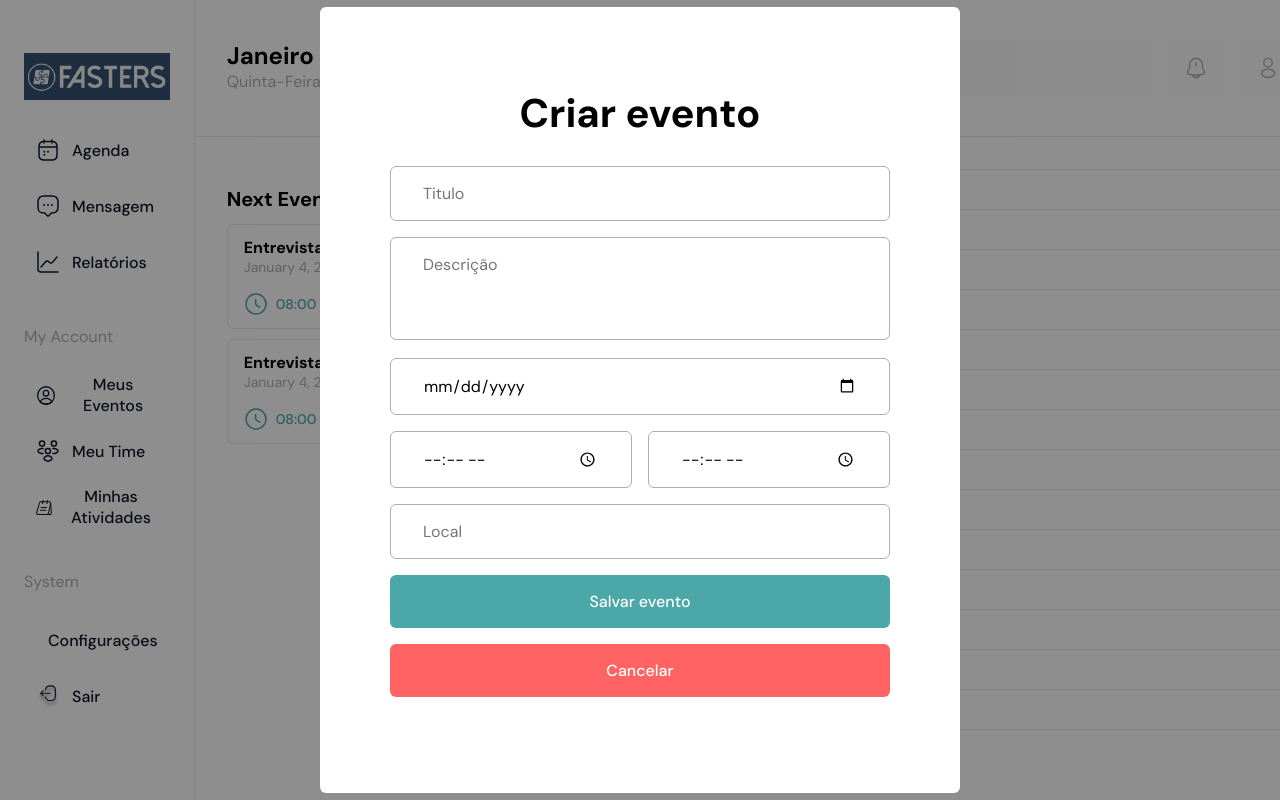
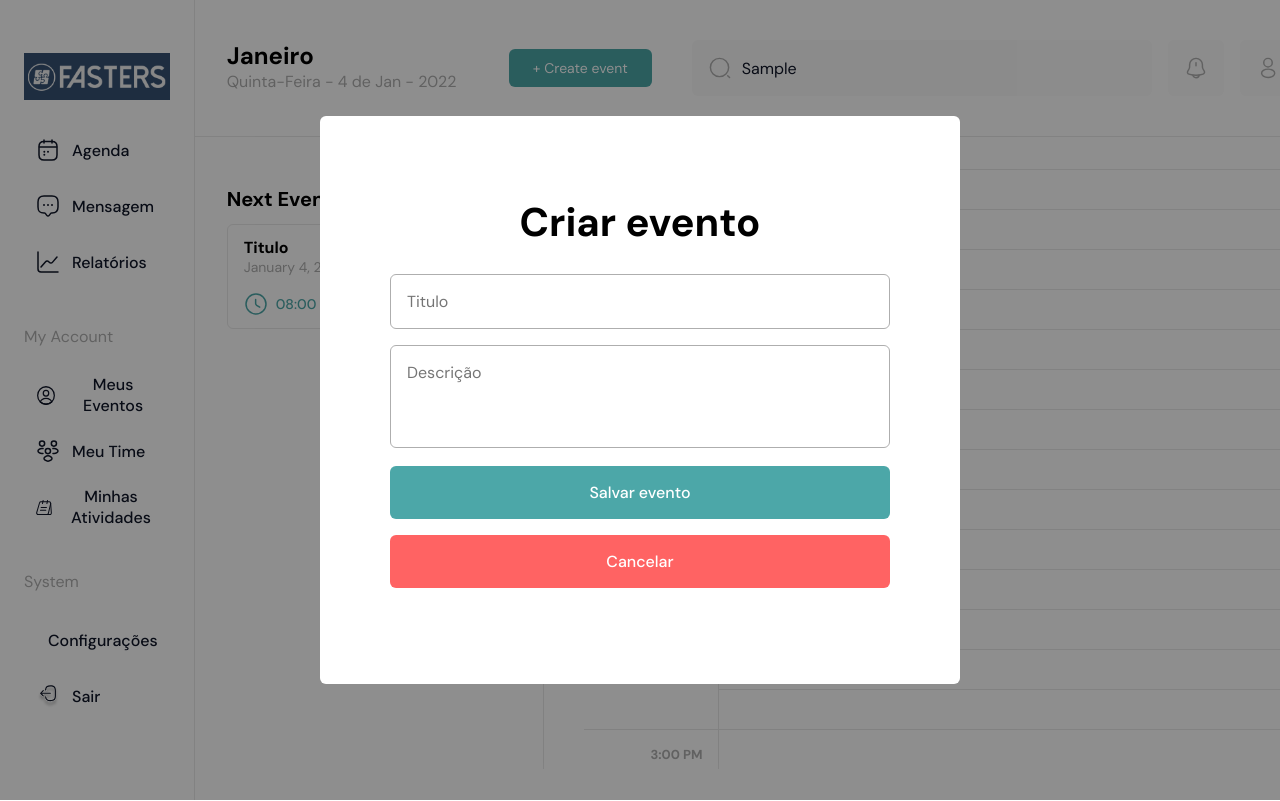
Before and after one commit to GabrielEsmeraldo/fasters-calendar, a Next.js app: page / in a window 1280 px wide. Both pictures are taken after typing "Sample" into the empty fields and a click on the button "+ Create event". Shown: the top 801 px of the page. Built offline with nearby package versions, Linux system fonts and the light colour scheme.

Commit message:
create function to next event card

```diff
--- a/components/EventModal.jsx
+++ b/components/EventModal.jsx
@@ -1,11 +1,29 @@
+import { useContext } from "react"
+import { useState } from "react"
+import { EventContext } from "../pages"
 import styles from "../styles/EventModal.module.css"
 
 export function EventModal({ Cancel }) {
 
-  console.log(Cancel)
+  const { events, setEvents } = useContext(EventContext)
+  const [event, setEvent] = useState()
+  console.log(events)
 
-  function HandleSubmitForm() {
-    event.preventDefault()
+  function onChange(e) {
+    const { name, value } = e.target
+
+    setEvent({ ...event, [name]: value })
+  }
+
+  function HandleSubmitForm(e) {
+    e.preventDefault()
+
+    const newEvent = {
+      title: event.title,
+      description: event.description
+    }
+
+    setEvents([...events, newEvent]);
   }
 
   return (
@@ -16,19 +34,18 @@ export function EventModal({ Cancel }) {
         <h1 className={styles.title}>Criar evento</h1>
 
         <form action="" onSubmit={HandleSubmitForm}>
-          <input type="text" placeholder="Titulo" />
-          <textarea placeholder="Descrição"></textarea>
-          <input type="date" placeholder="Data" />
+          <input name="title" type="text" placeholder="Titulo" onChange={onChange} />
+          <textarea name="description" placeholder="Descrição" onChange={onChange}></textarea>
+          {/* <input type="date" placeholder="Data" />
           <div className={styles.timeContainer}>
             <input className={styles.timeStart} type="time" placeholder="Hora" />
             <input className={styles.timeEnd} type="time" placeholder="Hora" />
           </div>
 
-          <input type="text" placeholder="Local" />
+          <input type="text" placeholder="Local" /> */}
           <button className={styles.confirmBtn} type="submit">Salvar evento</button>
           <button className={styles.cancelBtn} type="" onClick={() => Cancel(false)}>Cancelar</button>
         </form>
-
       </div>
     </div>
   )
--- a/components/Header.jsx
+++ b/components/Header.jsx
@@ -51,7 +51,7 @@ export function Header() {
         </button>
       </div>
 
-      {modal && <EventModal Cancel={setModal}/>}
+      {modal && <EventModal Cancel={setModal} />}
     </header>
   )
 }
--- a/components/MainContent.jsx
+++ b/components/MainContent.jsx
@@ -1,16 +1,27 @@
+import { useContext } from 'react'
+import { EventContext } from '../pages'
 import styles from '../styles/MainContent.module.css'
 import { NextEventCard } from './NextEventCard'
 import { Table } from './Table'
 
 export function MainContent() {
+
+  const { events } = useContext(EventContext)
+  console.log(events)
+
   return (
     <>
       <main className={styles.mainContent}>
         <div className={styles.calendarAndNextEventContainer}>
           <div className={styles.nextEvent}>
+
             <h2>Next Event</h2>
-            <NextEventCard />
-            <NextEventCard />
+
+            {events.map((event) => (
+              <NextEventCard key={event.title} title={event.title} />
+            )
+            )}
+
           </div>
         </div>
         <span className={styles.divider}></span>
--- a/components/NextEventCard.jsx
+++ b/components/NextEventCard.jsx
@@ -2,10 +2,10 @@ import Image from "next/image";
 import Clock from "../assets/clock.svg"
 import styles from "../styles/NextEventCard.module.css"
 
-export function NextEventCard() {
+export function NextEventCard({ title }) {
   return (
     <div className={styles.nextEventCard}>
-      <h3>Entrevista com RH</h3>
+      <h3>{title}</h3>
       <h4>January 4, 2022</h4>
       <span>
         <Image
--- a/pages/index.jsx
+++ b/pages/index.jsx
@@ -2,10 +2,22 @@ import { Header } from '../components/header'
 import { MainContent } from '../components/MainContent'
 import { Sidebar } from '../components/Sidebar'
 import styles from '../styles/Home.module.css'
+import { createContext, useContext } from 'react'
+import { useState } from 'react'
+
+const initialValue = {
+  title: "Titulo",
+  description: "lálálá"
+}
+
+export const EventContext = createContext({})
 
 export default function Home() {
 
+  const [events, setEvents] = useState([initialValue])
+
   return (
+    <EventContext.Provider value={{ events, setEvents }}>
       <div className={styles.container} >
         <Sidebar />
         <div className={styles.mainContentContainer}>
@@ -13,6 +25,6 @@ export default function Home() {
           <MainContent />
         </div>
       </div>
-
+    </EventContext.Provider>
   )
 }
--- a/styles/EventModal.module.css
+++ b/styles/EventModal.module.css
@@ -29,7 +29,7 @@
 .formContainer input {
   width: 50rem;
   padding-block: 1.6rem;
-  padding-inline: 3.2rem;
+  padding-inline: 1.6rem;
   display: block;
   margin-bottom: 1.6rem;
   border-radius: 0.6rem;
@@ -46,7 +46,7 @@
   border: 1px solid var(--gray-200);
   border-radius: 0.6rem;
   padding-block: 1.6rem;
-  padding-inline: 3.2rem;
+  padding-inline: 1.6rem;
   margin-bottom: 1.6rem;
   outline: none;
   resize: none;
```
Lines whose indentation alone changed are shown as unchanged.
